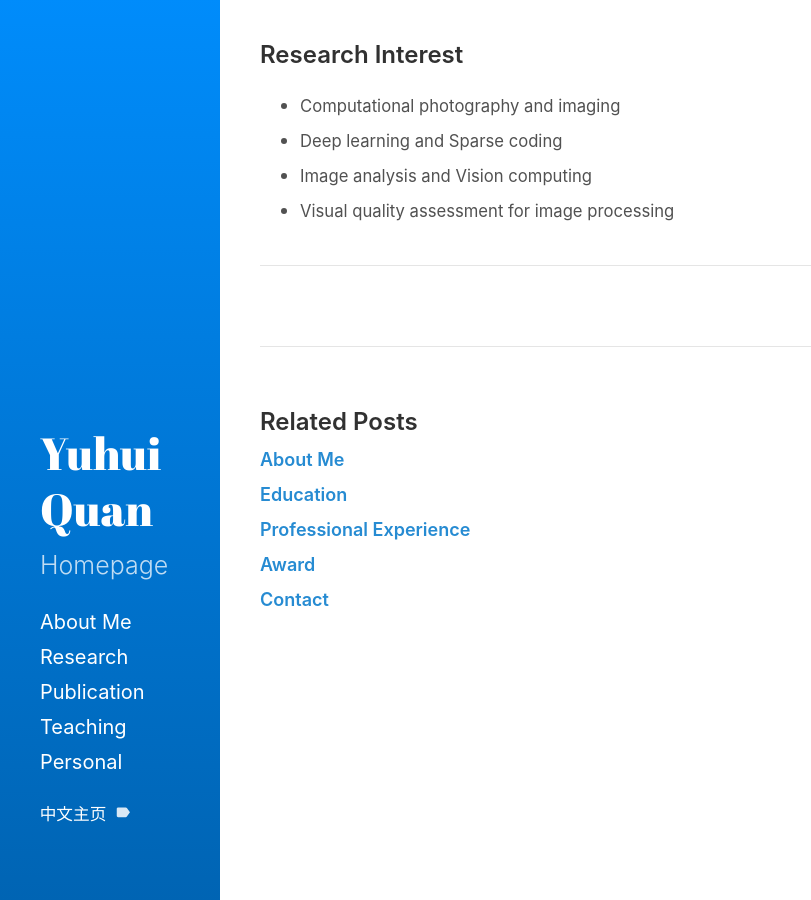
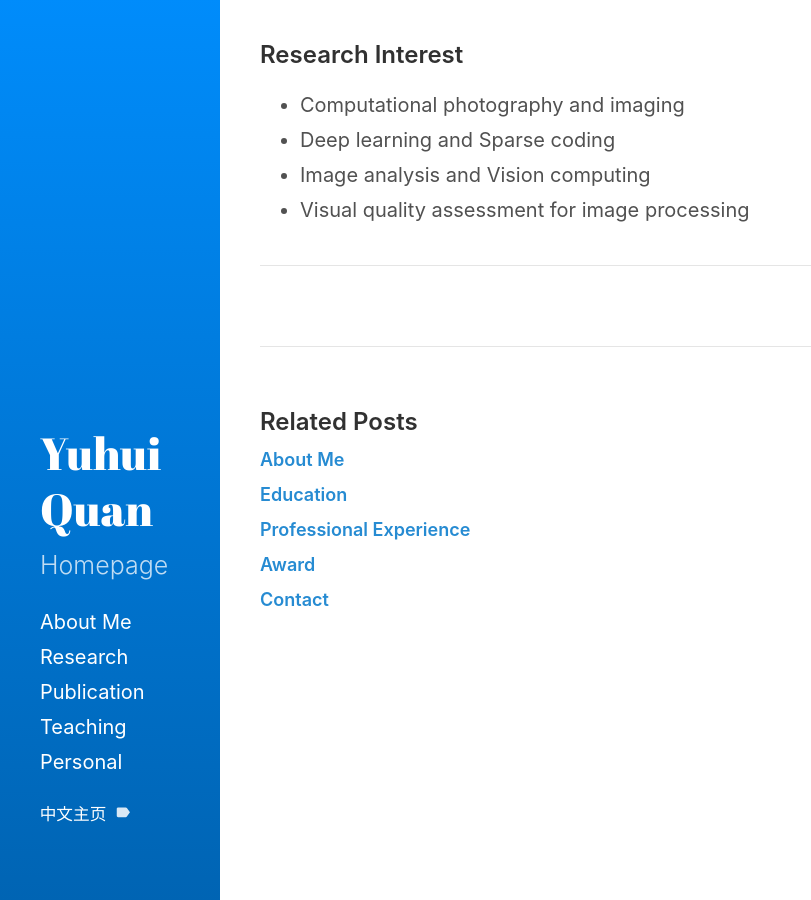
Before and after one commit to csyhquan/csyhquan.github.io, a Jekyll site: the page built from _posts/2020-5-30-a_ainterest.md, in a window 1280 px wide. Shown: the whole page, without its empty margins (0-811 px from the left). Built offline with Jekyll 4.4.1, drawn with Linux system fonts in a browser that asks for light colours.

Commit message:
update_size

```diff
--- a/_posts/2020-5-30-a_ainterest.md
+++ b/_posts/2020-5-30-a_ainterest.md
@@ -4,8 +4,8 @@ title: Research Interest
 ---
 
 <ul>
-<li><span style="font-size: 100%;"><small>Computational photography and imaging</small></span></li>
-<li><span style="font-size: 100%;"><small>Deep learning and Sparse coding</small></span></li>
-<li><span style="font-size: 100%;"><small>Image analysis and Vision computing</small></span></li>
-<li><span style="font-size: 100%;"><small>Visual quality assessment for image processing</small></span></li>
+<li><span style="font-size: 100%;">Computational photography and imaging</span></li>
+<li><span style="font-size: 100%;">Deep learning and Sparse coding</span></li>
+<li><span style="font-size: 100%;">Image analysis and Vision computing</span></li>
+<li><span style="font-size: 100%;">Visual quality assessment for image processing</span></li>
 </ul>
```
Also changed, not shown: _posts/2020-5-30-a_award.md (+1 -1 lines), _posts/2020-5-30-a_experience.md (+2 -2 lines), _posts/2020-5-30-education.md (+2 -2 lines).
